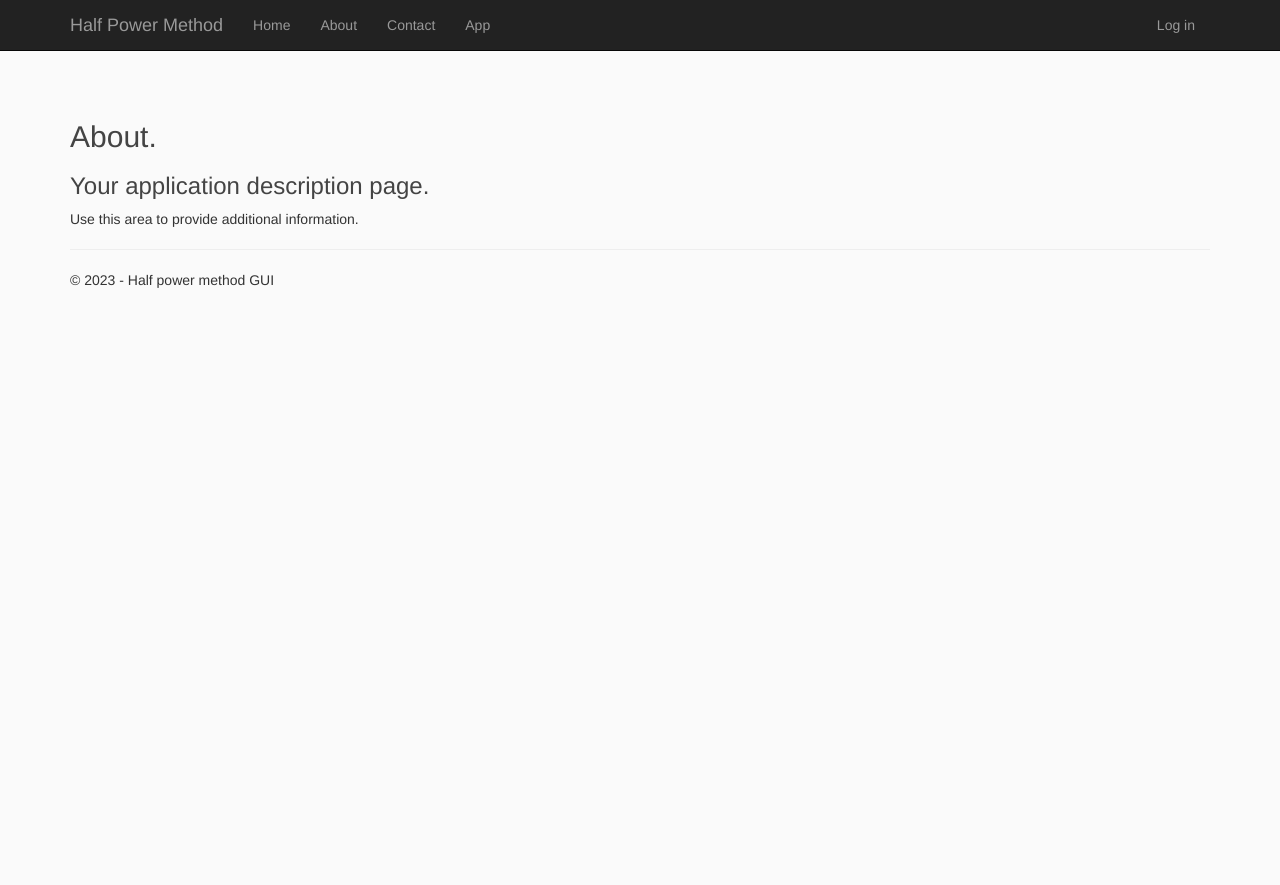
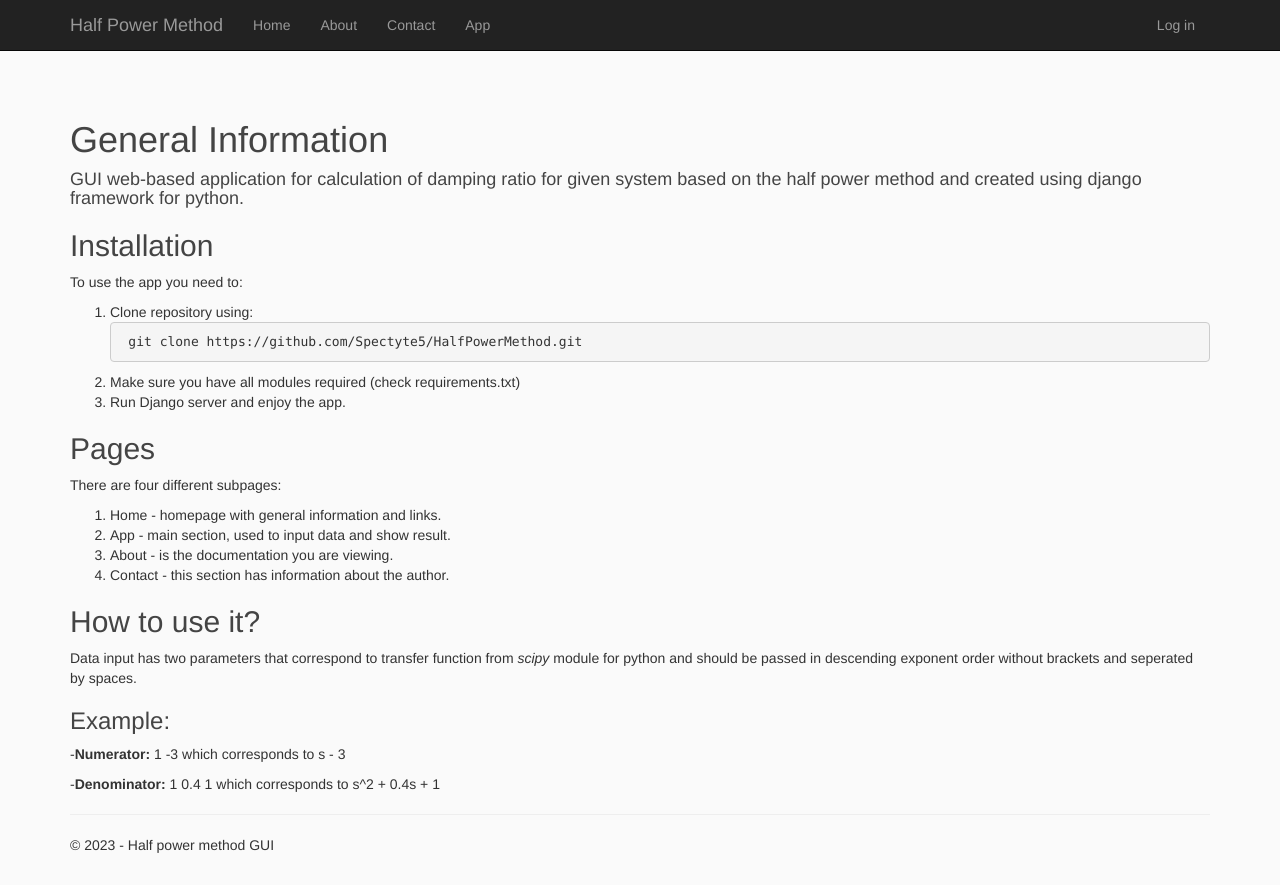
Before and after one commit to Spectyte5/HalfPowerMethod, a Django app: page /about/ in a window 1280 px wide. Before the commit the page ends 288 px from the top, so only its background shows below. Run offline with Django 3.2, Linux system fonts and the light colour scheme; some libraries are stand-ins or nearby versions.

Commit message:
add documentation and readme

```diff
--- a/HalfPowerMethod/app/templates/app/about.html
+++ b/HalfPowerMethod/app/templates/app/about.html
@@ -1,10 +1,29 @@
 {% extends "app/layout.html" %}
 
 {% block content %}
-
-<h2>{{ title }}.</h2>
-<h3>{{ message }}</h3>
-
-<p>Use this area to provide additional information.</p>
-
+<h1 id="general-information">General Information</h1>
+<h4 id="gui-web-based-application-for-calculation-of-damping-ratio-for-given-system-based-on-the-half-power-method-and-created-using-django-framework-for-python-">GUI web-based application for calculation of damping ratio for given system based on the half power method and created using django framework for python.</h4>
+<h2 id="installation">Installation</h2>
+<p>To use the app you need to:</p>
+<ol>
+    <li>
+        Clone repository using:<pre><code> git <span class="hljs-keyword">clone</span> <span class="hljs-title">https</span>://github.com/Spectyte5/HalfPowerMethod.git
+</code></pre>
+    </li>
+    <li>Make sure you have all modules required (check requirements.txt)</li>
+    <li>Run Django server and enjoy the app.</li>
+</ol>
+<h2 id="pages">Pages</h2>
+<p>There are four different subpages:</p>
+<ol>
+    <li>Home - homepage with general information and links.</li>
+    <li>App - main section, used to input data and show result.</li>
+    <li>About - is the documentation you are viewing.</li>
+    <li>Contact - this section has information about the author.</li>
+</ol>
+<h2 id="how-to-use-it-">How to use it?</h2>
+<p>Data input has two parameters that correspond to transfer function from <em>scipy</em> module for python and should be passed in descending exponent order without brackets and seperated by spaces.</p>
+<h3 id="example-">Example:</h3>
+<p>-<strong>Numerator:</strong> 1 -3 which corresponds to s - 3</p>
+<p>-<strong>Denominator:</strong>  1 0.4 1 which corresponds to s^2 + 0.4s + 1</p>
 {% endblock %}
--- a/HalfPowerMethod/app/views.py
+++ b/HalfPowerMethod/app/views.py
@@ -33,8 +33,6 @@ def about(request):
         request,
         'app/about.html',
         {
-            'title':'About',
-            'message':'Your application description page.',
             'year':datetime.now().year,
         }
     )
```
Also changed, not shown: HalfPowerMethod/readme.html (deleted, +0 -32 lines), HalfPowerMethod/README.md (deleted), README.md, 1 other file.
